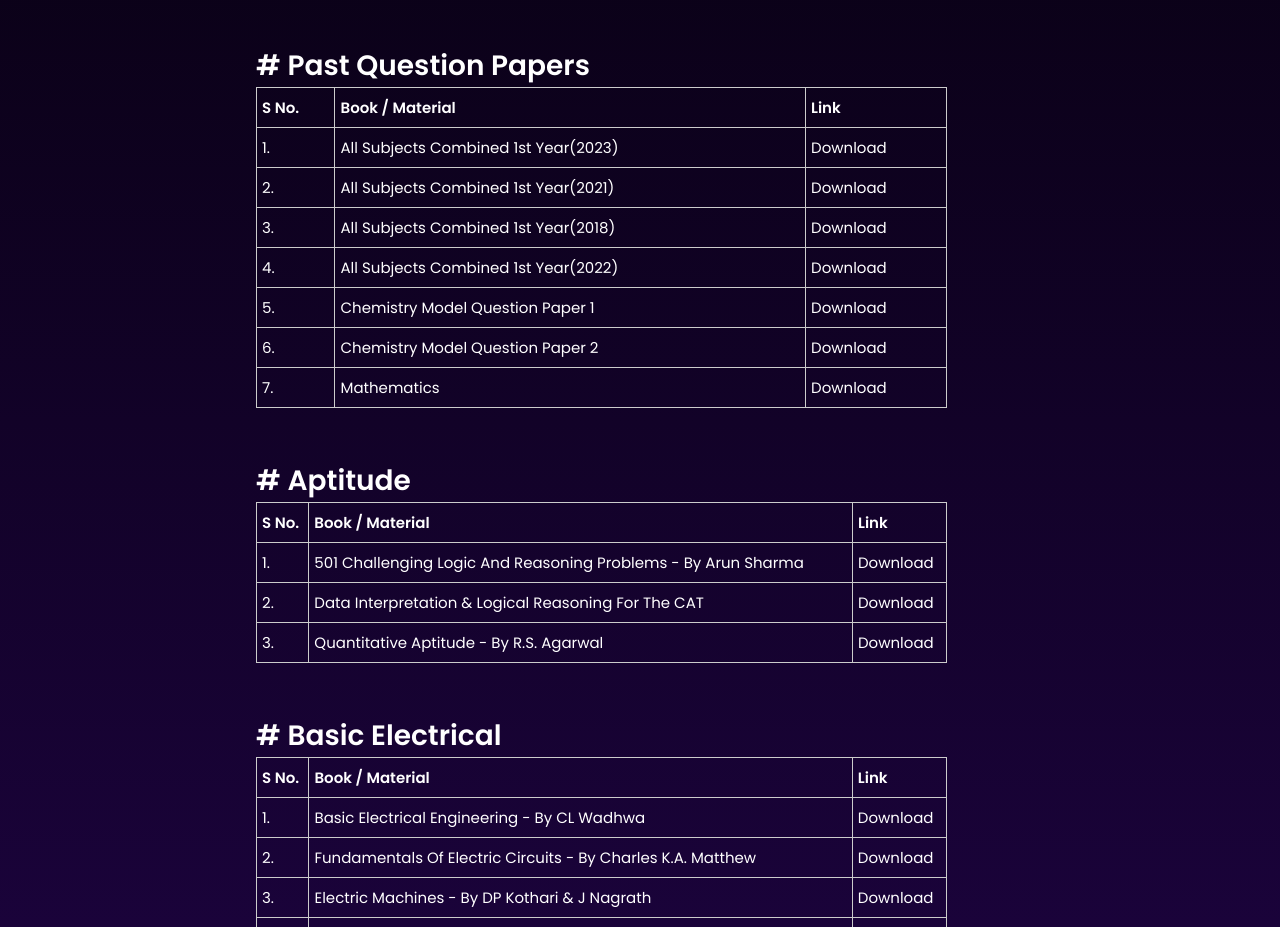
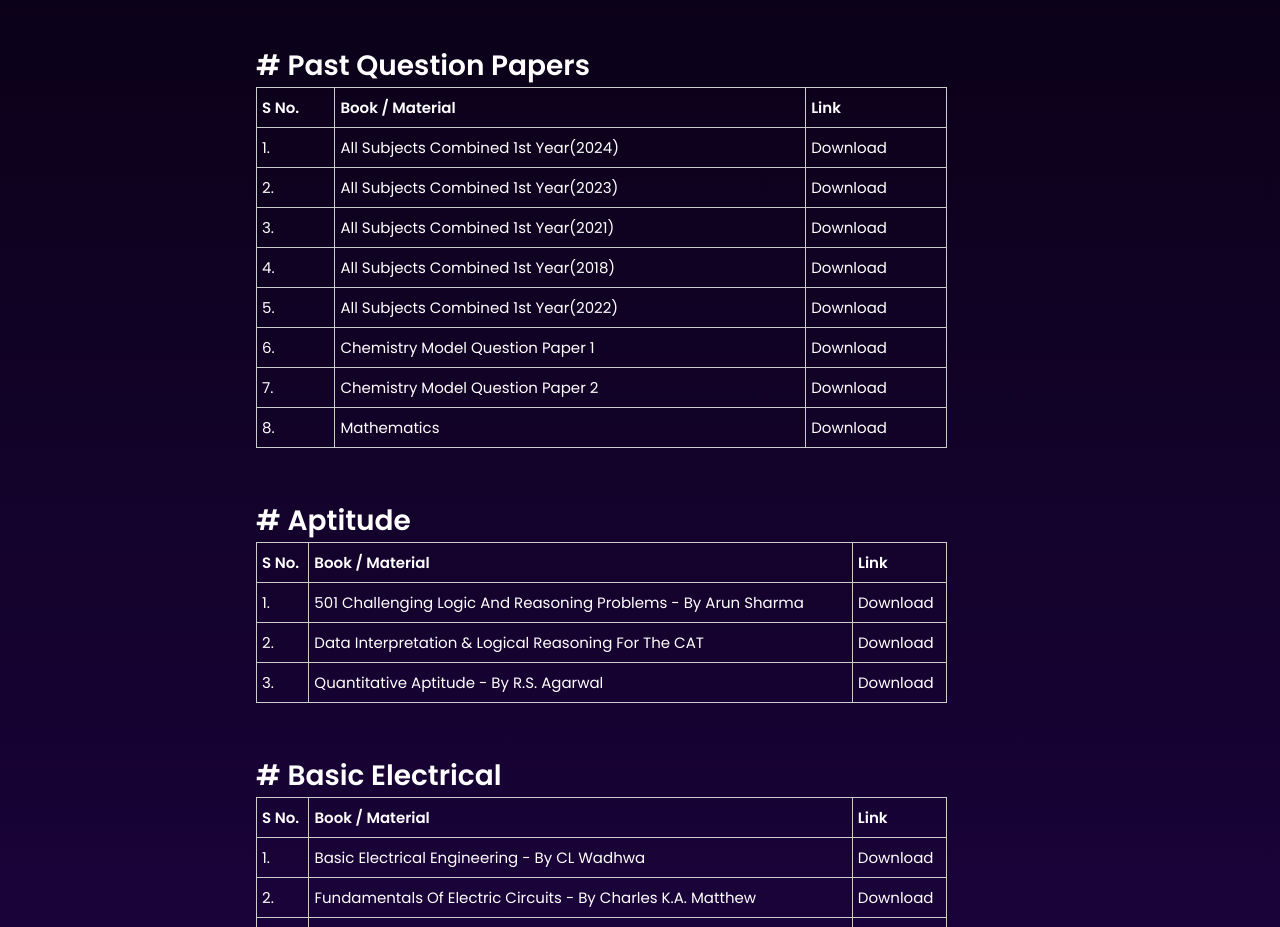
Before and after one commit to ietebits/blogs, a plain HTML site: page blogs/academics/academics_blog.html in a window 1280 px wide. Shown: the part 1660-2587 px from the top of the page. Drawn offline with Linux system fonts and the light colour scheme; files whose address does not match are found by name.

Commit message:
added pyqs of 2024

```diff
--- a/blogs/academics/academics_blog.html
+++ b/blogs/academics/academics_blog.html
@@ -160,6 +160,15 @@
         <tbody>
           <tr>
             <td>1.</td>
+            <td>All Subjects Combined 1st year(2024)</td>
+            <td>
+              <a
+                href="https://drive.google.com/drive/folders/1GrreZSMjiXc6ZjxmIRApxckjHJmq9yyy?usp=sharing"
+                >Download</a>
+            </td>
+          </tr>
+          <tr>
+            <td>2.</td>
             <td>All Subjects Combined 1st year(2023)</td>
             <td>
               <a
@@ -168,7 +177,7 @@
             </td>
           </tr>
           <tr>
-            <td>2.</td>
+            <td>3.</td>
             <td>All Subjects Combined 1st year(2021)</td>
             <td>
               <a
@@ -178,7 +187,7 @@
             </td>
           </tr>
           <tr>
-            <td>3.</td>
+            <td>4.</td>
             <td>All Subjects Combined 1st year(2018)</td>
             <td>
               <a
@@ -188,7 +197,7 @@
             </td>
           </tr>
           <tr>
-            <td>4.</td>
+            <td>5.</td>
             <td>All Subjects Combined 1st year(2022)</td>
             <td>
               <a
@@ -198,7 +207,7 @@
             </td>
           </tr>
           <tr>
-            <td>5.</td>
+            <td>6.</td>
             <td>Chemistry Model Question Paper 1</td>
             <td>
               <a
@@ -208,7 +217,7 @@
             </td>
           </tr>
           <tr>
-            <td>6.</td>
+            <td>7.</td>
             <td>Chemistry Model Question Paper 2</td>
             <td>
               <a
@@ -218,7 +227,7 @@
             </td>
           </tr>
           <tr>
-            <td>7.</td>
+            <td>8.</td>
             <td>Mathematics</td>
             <td>
               <a
```
